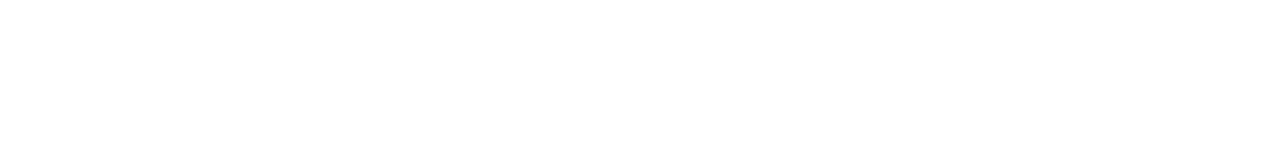
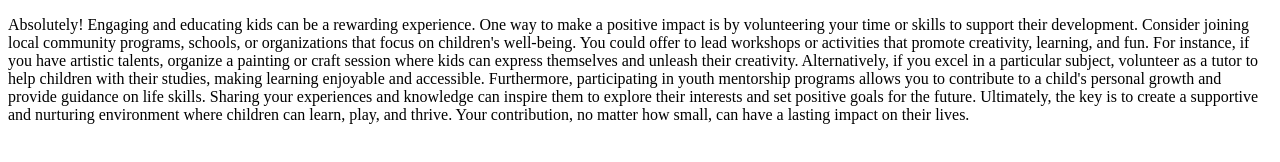
Before and after one commit to nizam-70/my-YouTube-channel, a plain HTML site: page index.html in a window 1280 px wide. Drawn offline with Linux system fonts and the light colour scheme.

Commit message:
frist paragraph

```diff
--- a/index.html
+++ b/index.html
@@ -7,6 +7,18 @@
     <link rel="shortcut icon" href="ns.PNG">
 </head>
 <body>
+    <div>
+        <p>
+
+Absolutely! Engaging and educating kids can be a rewarding experience. One way to make a positive impact is by volunteering your time or skills to support their development. Consider joining local community programs, schools, or organizations that focus on children's well-being. You could offer to lead workshops or activities that promote creativity, learning, and fun.
+
+For instance, if you have artistic talents, organize a painting or craft session where kids can express themselves and unleash their creativity. Alternatively, if you excel in a particular subject, volunteer as a tutor to help children with their studies, making learning enjoyable and accessible.
+
+Furthermore, participating in youth mentorship programs allows you to contribute to a child's personal growth and provide guidance on life skills. Sharing your experiences and knowledge can inspire them to explore their interests and set positive goals for the future.
+
+Ultimately, the key is to create a supportive and nurturing environment where children can learn, play, and thrive. Your contribution, no matter how small, can have a lasting impact on their lives.
+        </p>
+    </div>
 
 </body>
 </html>
```
